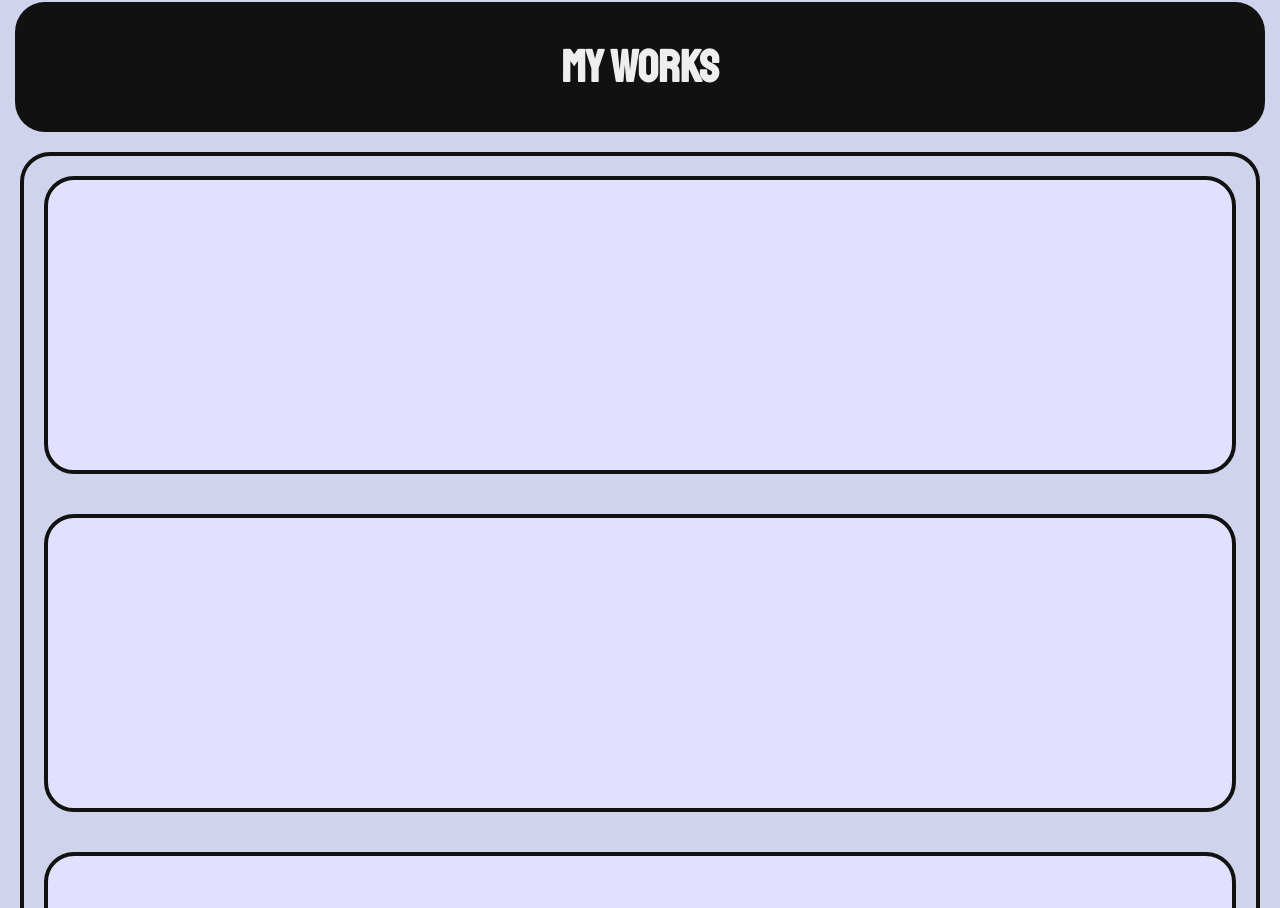
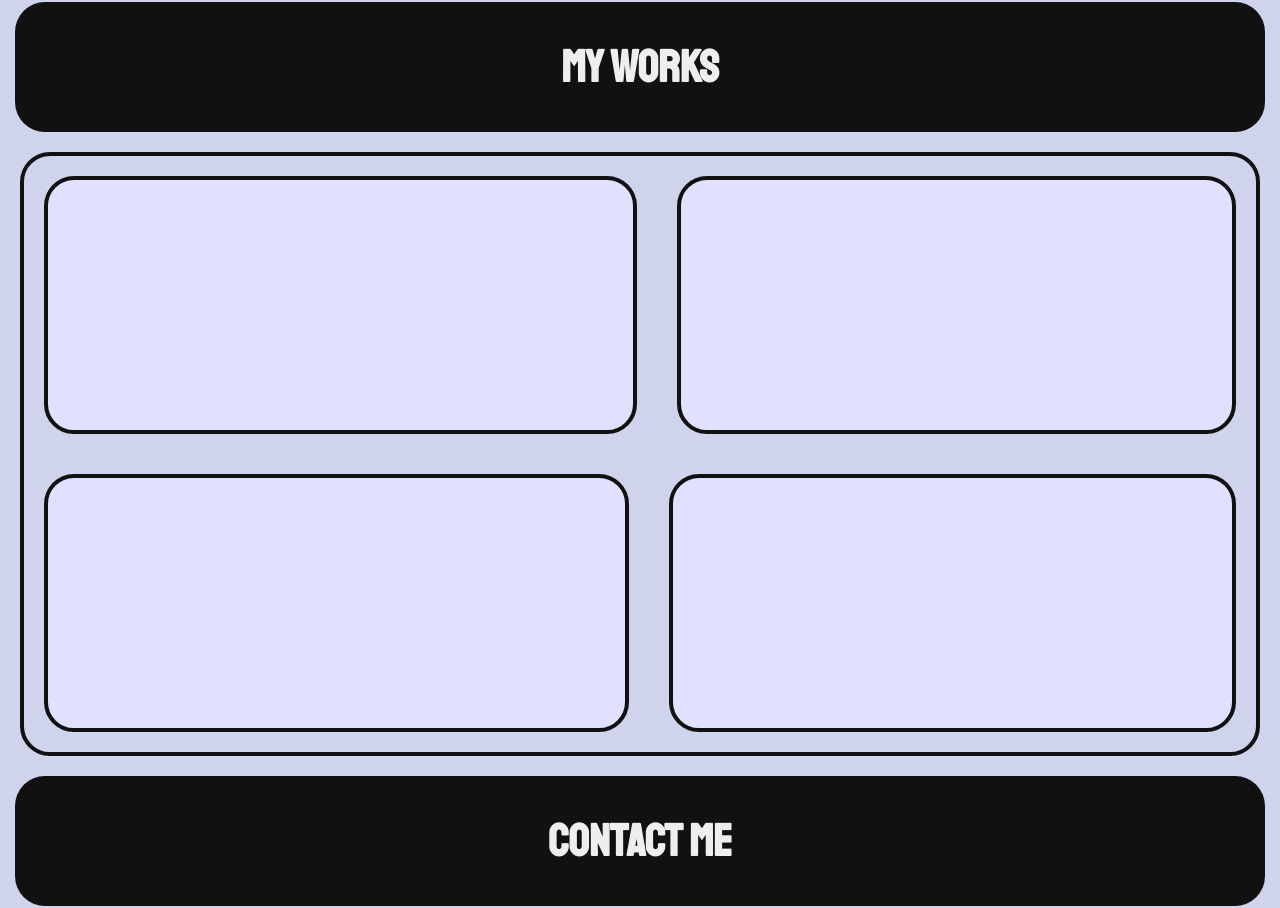
Before and after one commit to chrisRol2/Portfolio-Legacy, a React (Create React App) app in the folder portfolio/: page / in a window 1280 px wide. Shown: the part 1529-2437 px from the top of the page. Built offline with nearby package versions, Linux system fonts and the light colour scheme.

Commit message:
hover metods

```diff
--- a/portfolio/src/components/Project.js
+++ b/portfolio/src/components/Project.js
@@ -1,51 +1,70 @@
 import React, { Component } from 'react'
 import './styles/Project.css'
 
+const unhovered = {
+    display: "flex",
+    opacity: "0"
+}
 const hovered = {
-    display: 'none'
+    display: "flex",
+    // opacity: "0.50",
+    background: "#807f9160"
 }
-const unhovered = {
-    display: 'flex'
-}
+
 
 export class Project extends Component {
     state = {
         hovered: false,
-        hoverStyle: ''
+        hoverStyle: unhovered,
+
     }
 
     onHover = () => {
         setTimeout(() => {
             this.setState({
-                hovered: true
+                hovered: true,
+                hoverStyle: hovered
             });
         }, 50)
     }
     unHover = () => {
         setTimeout(() => {
             this.setState({
-                hovered: false
+                hovered: false,
+                hoverStyle: unhovered
             });
         }, 100)
     }
+
+
+    onClick = (e) => {
+        this.setState({
+            animate: 'animate__animated animate__heartBeat'
+        })
+        setTimeout(() => { this.setState({ animate: '' }) }, 500)
+    }
+
     render() {
         return (
             <div className="project_N"
+                onClick={this.onClick}
                 onMouseEnter={this.onHover}
                 onMouseLeave={this.unHover}>
-                {this.state.hovered &&
-                    <div className="project_N-hover">
-                    <div className="project_N-image">
-                        <img src={this.props.img} alt={this.props.alt }/>
+                <div className="project_N-hover" style={this.state.hoverStyle}>
+
+                    <div className="project_N-image" >
+                        <img src={this.props.img} className={this.state.animate} alt={this.props.alt }/>
                     </div>
-                    <div className="project_N-name">
-                        <h2>{this.props.name}</h2>
+
+                    <div className="project_N-name" >
+                        <h2 className={this.state.animate}>{this.props.name}</h2>
                     </div>
-                    <div className="project_N-link">
-                        <button name="proyecto1">Go to {this.props.name }</button>
+
+                    <div className="project_N-link" >
+                        <button className={this.state.animate} name="proyecto1">Visit {this.props.name }</button>
                     </div>
-                </div>
-                }
+
+               </div>
             </div>
         )
     }
--- a/portfolio/src/components/Projects.js
+++ b/portfolio/src/components/Projects.js
@@ -1,7 +1,7 @@
 import React, { Component } from 'react'
 import Project from './Project'
 import './styles/Projects.css'
-
+import Works from '../API/works.json'
 export class Projects extends Component {
     render() {
         return (
@@ -10,12 +10,9 @@ export class Projects extends Component {
                     <h2>My Works</h2>
                 </div>
                 <div id="project__div">
-
-                    <Project name="Rolgus ToolBox"/>
-                    <Project name="Discord Bot"/>
-                    <Project name= "Chris Rol"/>
-                    <Project name="lot-tido"/>
-
+                    {Works.map(work => {
+                        return <Project name={work.name} key={work.id} />
+                    })}
                 </div>
             </div>
         )
--- a/portfolio/src/components/styles/Project.css
+++ b/portfolio/src/components/styles/Project.css
@@ -1,15 +1,26 @@
 
 .project_N{
     background: #E1E0FF;
-    min-width: 40%;
-    height: 210px;
+    min-width: calc(40% + 20px * 2);
+    height: calc(210px + 20px * 2);
     margin: 20px;
-    padding: 40px;
+    /* padding: 40px; */
     border-radius: 30px;
     border: 4px solid #121111;
     display: flex;
     flex-direction: column;
     flex-grow: 1;
+    /* background: url(../../images/fotin.png); */
+
+    overflow: auto;
+
+
+}
+.project_N > *{
+    transition: all 0.5s;
+    border-end-end-radius: 30px;
+    backdrop-filter: blur(8px);
+
 
 }
 
@@ -19,6 +30,8 @@
 
 .project_N-name{
     flex-grow: 1;
+
+
 }
 
 .project_N-link{
@@ -34,15 +47,13 @@
 
 }
 
+
 .project_N-hover{
-
-    min-width: 40%;
-    height: 210px;
-    margin: 20px;
-    padding: 40px;
-    border-radius: 30px;
-
+    height: 100%;
+    width: 100%;
+    border-radius: 25px;
     display: flex;
     flex-direction: column;
     flex-grow: 1;
+    background:#807f9160;
 }
```
